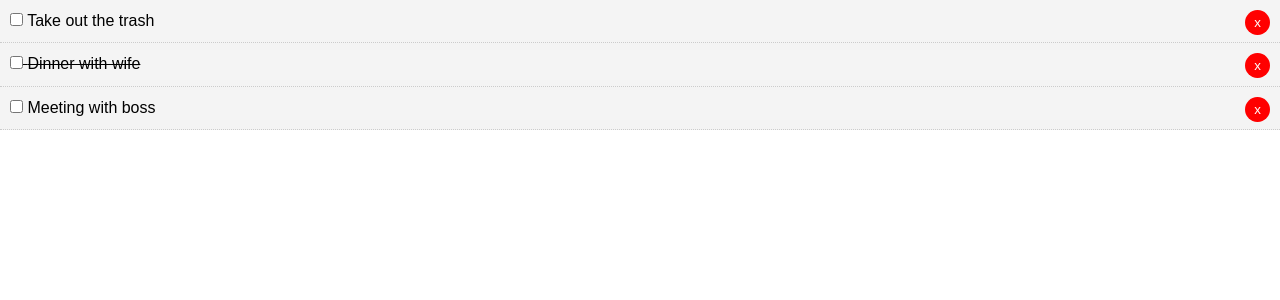
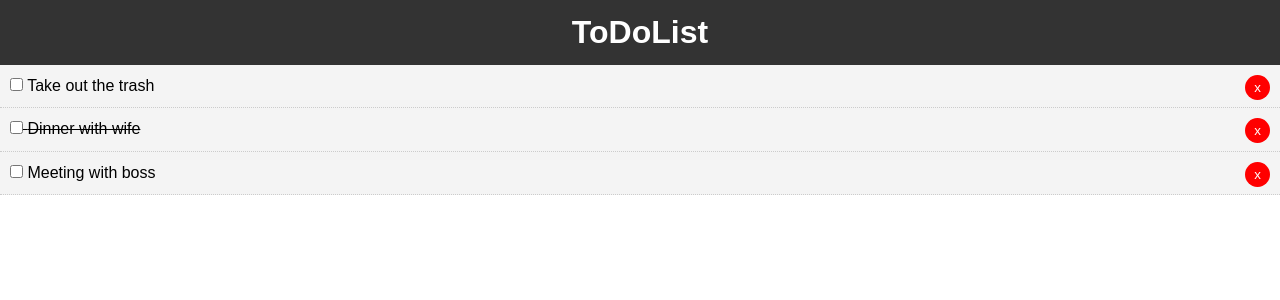
Before and after one commit to Tduncan14/reacttodolist, a React (Create React App) app: page / in a window 1280 px wide. Shown: the top 300 px of the page. Built offline with nearby package versions, Linux system fonts and the light colour scheme.

Commit message:
keep moving forward

```diff
--- a/src/App.js
+++ b/src/App.js
@@ -1,6 +1,7 @@
 import React, { Component } from 'react';
 import Todos from './components/Todo';
 import './App.css';
+import Header from'./components/layout/header';
 
 class App extends Component {
   state = {
@@ -44,7 +45,7 @@
 
     return (
       <div className="App">
-
+      <Header />
        <Todos todos={this.state.todos} markComplete={this.markComplete}
        delTodo ={this.delTodo}/>
       </div>
--- /dev/null
+++ b/src/components/layout/header.js
@@ -0,0 +1,19 @@
+import React from 'react';
+
+
+function header (){
+    return(
+        <header style={headerStyle}>
+            <h1>ToDoList</h1>
+        </header>
+    )
+}
+
+const headerStyle ={
+    background:'#333',
+    color:'#fff',
+    textAlign:'center',
+    padding:"10px"
+}
+
+export default header;
```
Also changed, not shown: src/components/AddTodo.js (added, +22 -0 lines).
